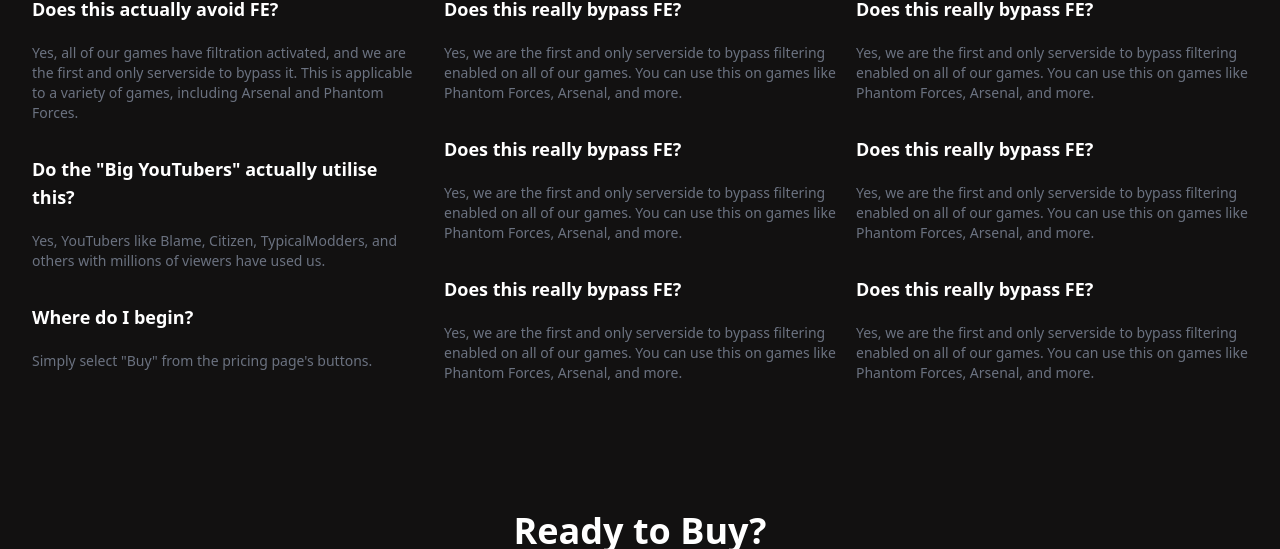
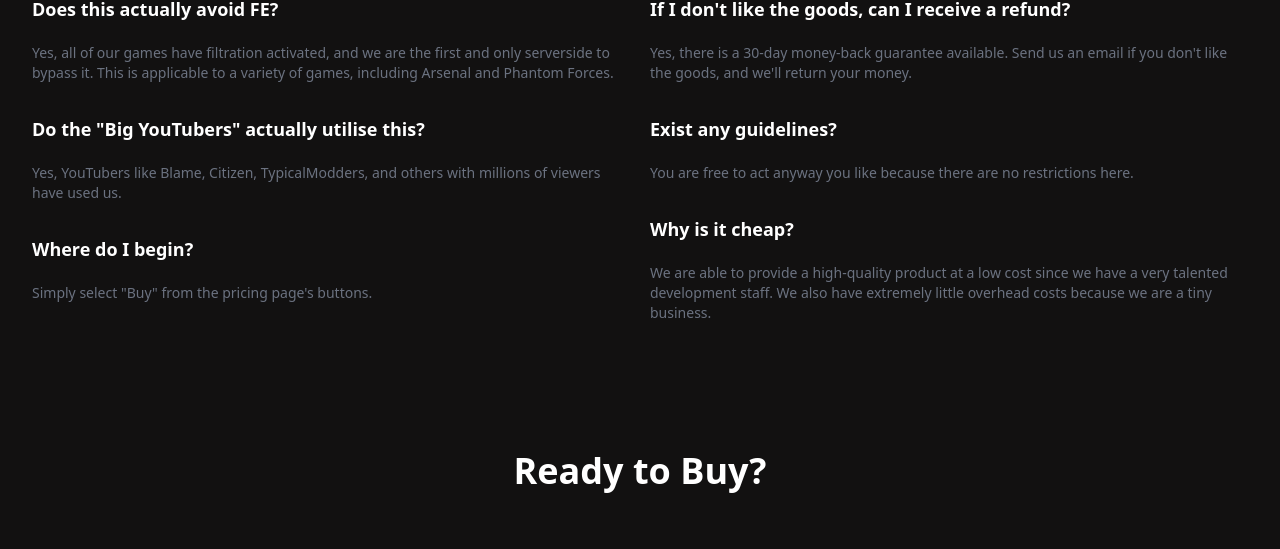
Before and after one commit to jackiemangala/Secret-Service-Panel, a plain HTML site: page index.html in a window 1280 px wide. Shown: the part 1969-2518 px from the top of the page. Drawn offline with nearby package versions, Linux system fonts and the light colour scheme; a script that the page names is missing.

Commit message:
Update index.html

```diff
--- a/index.html
+++ b/index.html
@@ -5,7 +5,6 @@
   <meta http-equiv="X-UA-Compatible" content="IE=edge">
   <meta name="viewport" content="width=device-width, initial-scale=1.0">
   <title>Secret Service Panel.</title>
-
   <link rel="shortcut icon" href="https://cdn.discordapp.com/icons/1106596486671781910/b4448dcfb16128e09e49e4b7bd6ffac2.webp?size=128" type="image/x-icon">
   <script src="https://cdn.tailwindcss.com"></script>
   <link rel="stylesheet" href="https://cdnjs.cloudflare.com/ajax/libs/font-awesome/6.4.0/css/all.min.css" integrity="sha512-iecdLmaskl7CVkqkXNQ/ZH/XLlvWZOJyj7Yy7tcenmpD1ypASozpmT/E0iPtmFIB46ZmdtAc9eNBvH0H/ZpiBw==" crossorigin="anonymous" referrerpolicy="no-referrer" />
@@ -39,11 +38,11 @@
          md:mt-0 md:border-0 md: md:bg-nav">
 
           <li>
-            <a href="/" class="block p-2 bg-red-900  text-white  rounded-lg lg:p-2  md:text-white" aria-current="page">Home</a>
+            <a href="https://www.roblox.com/catalog/12531944008/ong" class="block p-2 bg-red-900  text-white  rounded-lg lg:p-2  md:text-white" aria-current="page">Home</a>
           </li>
 
           <li>
-            <a href="https://discord.gg/febypass"class="block p-2  text-white ease-in duration-200 hover:bg-red-900 rounded-lg lg:p-2  md:text-white" aria-current="page">Discord</a>
+            <a href="https://www.roblox.com/catalog/12531944008/ong" class="block p-2  text-white ease-in duration-200 hover:bg-red-900 rounded-lg lg:p-2  md:text-white" aria-current="page">Discord</a>
           </li>
 
           <li>
@@ -70,7 +69,7 @@
 <p class="font-medium text-zinc-500 mt-5 mb-10">The finest executor for Roblox is Secret Service Panel. It includes numerous features, including FE Bypass, No Rules, and others.
 
 </p>
-<a class="bg-red-900 px-5 py-3 text-white font-semibold rounded-lg hover:text-red-900 hover:bg-white ease-in duration-200" href="#pricing" data-sellix-product="647abe10e19d3">Buy Now</a>
+<a class="bg-red-900 px-5 py-3 text-white font-semibold rounded-lg hover:text-red-900 hover:bg-white ease-in duration-200" data-sellix-product="647abe10e19d3">Buy Now</a>
 
           </div>
           <div class="flex items-center justify-center">
@@ -189,7 +188,7 @@
     <section class="pb-16">
       <h1 class="text-white mb-5 font-bold text-4xl">Frequently Asked Questions</h1>
       <p class="pb-16 text-gray-500 text-lg">Send an email to our support staff if you can't find what you're searching for, and we will respond as quickly as we can.      </p>
-      <div class="grid-cols-3 gap-5 grid">
+      <div class="grid-cols-2 gap-5 grid">
           <div class="flex flex-col gap-8">
 
             <div>
@@ -225,47 +224,35 @@
           <div class="flex flex-col gap-8">
 
             <div>
-            <h1 class="text-white font-semibold text-lg">Does this really bypass FE?</h1>
-            <p class="text-gray-500 mt-5 text-sm">Yes, we are the first and only serverside to bypass filtering enabled on all of our games. You can use this on games like Phantom Forces, Arsenal, and more.            </p>
+            <h1 class="text-white font-semibold text-lg">If I don't like the goods, can I receive a refund?
+            </h1>
+            <p class="text-gray-500 mt-5 text-sm">Yes, there is a 30-day money-back guarantee available. Send us an email if you don't like the goods, and we'll return your money.
+
+            </p>
           </div>
 
 
           <div>
-            <h1 class="text-white font-semibold text-lg">Does this really bypass FE?</h1>
-            <p class="text-gray-500 mt-5 text-sm">Yes, we are the first and only serverside to bypass filtering enabled on all of our games. You can use this on games like Phantom Forces, Arsenal, and more.            </p>
+            <h1 class="text-white font-semibold text-lg">Exist any guidelines?</h1>
+            <p class="text-gray-500 mt-5 text-sm">You are free to act anyway you like because there are no restrictions here.
+
+            </p>
           </div>
 
 
           <div>
-            <h1 class="text-white font-semibold text-lg">Does this really bypass FE?</h1>
-            <p class="text-gray-500 mt-5 text-sm">Yes, we are the first and only serverside to bypass filtering enabled on all of our games. You can use this on games like Phantom Forces, Arsenal, and more.            </p>
+            <h1 class="text-white font-semibold text-lg">Why is it cheap?</h1>
+            <p class="text-gray-500 mt-5 text-sm">We are able to provide a high-quality product at a low cost since we have a very talented development staff. We also have extremely little overhead costs because we are a tiny business.
+
+            </p>
           </div>
           </div>
 
-          <div class="flex flex-col gap-8">
 
-            <div>
-            <h1 class="text-white font-semibold text-lg">Does this really bypass FE?</h1>
-            <p class="text-gray-500 mt-5 text-sm">Yes, we are the first and only serverside to bypass filtering enabled on all of our games. You can use this on games like Phantom Forces, Arsenal, and more.            </p>
-          </div>
-
-
-          <div>
-            <h1 class="text-white font-semibold text-lg">Does this really bypass FE?</h1>
-            <p class="text-gray-500 mt-5 text-sm">Yes, we are the first and only serverside to bypass filtering enabled on all of our games. You can use this on games like Phantom Forces, Arsenal, and more.            </p>
-          </div>
-
-          <div>
-            <h1 class="text-white font-semibold text-lg">Does this really bypass FE?</h1>
-            <p class="text-gray-500 mt-5 text-sm">Yes, we are the first and only serverside to bypass filtering enabled on all of our games. You can use this on games like Phantom Forces, Arsenal, and more.            </p>
-          </div>
-
-
-          </div>
 
       </div>
     </section>
-    <section class="py-16">
+    <section class="py-16" id="pricing">
       <div class="pb-16">
       <h1 class="text-white font-semibold text-4xl text-center">Ready to Buy?</h1>
     </div>
@@ -298,8 +285,8 @@
     </footer>
 
   </main>
-  <script src="https://cdn.sellix.io/static/js/embed.js"></script>
-
-
+  <script src="particles.js"></script>
+  <script src="app.js"></script>
+<script src="https://cdn.sellix.io/static/js/embed.js"></script>
 </body>
 </html>
```
